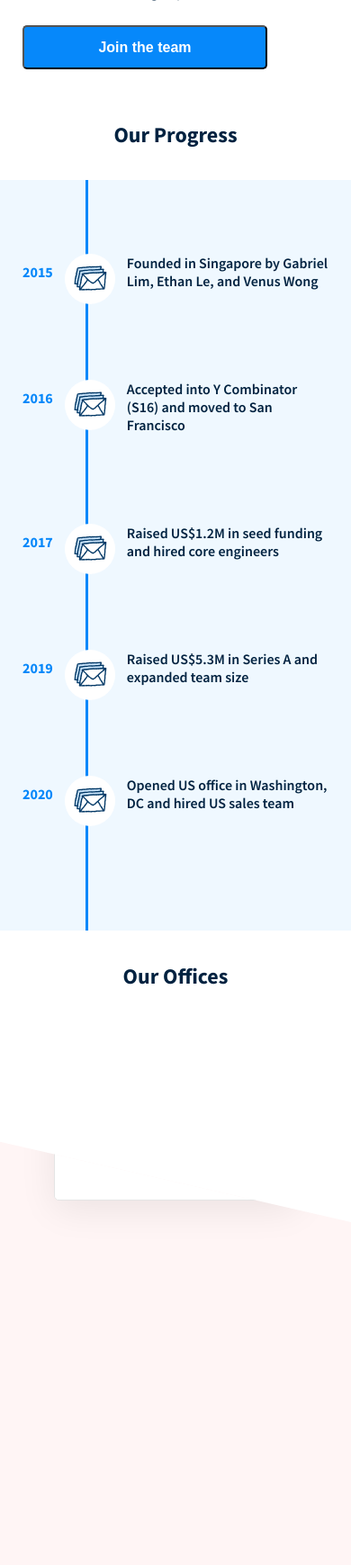
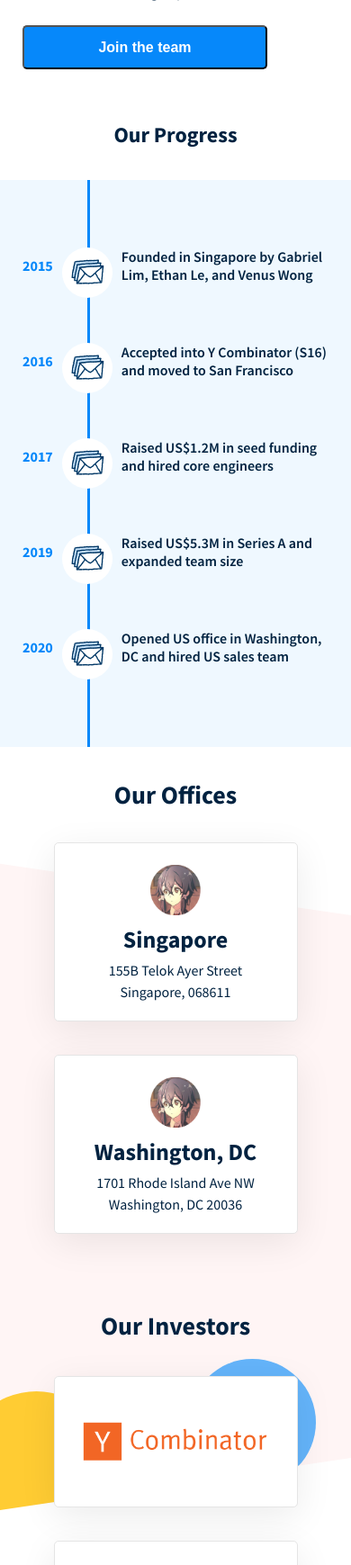
Before and after one commit to Sirenide/Saleswhale-WebTest, a PHP site: page / in a window 390 px wide. Shown: the part 1807-3546 px from the top of the page at 90% size. Before the commit the page ends 3172 px from the top, so only its background shows below. Run offline with PHP 8.4, Linux system fonts and the light colour scheme.

Commit message:
mobile layout near completion

```diff
--- a/css/main.css
+++ b/css/main.css
@@ -122,10 +122,6 @@
   margin: 0 0 22px;
 }
 
-.culture-button:hover {
-  background-color: #377DFF;
-}
-
 /* Timeline */
 
 .timeline-title {
@@ -136,7 +132,7 @@
 .timeline-list {
   min-width: 320px;
   background-color: #EFF8FF;
-  padding: 82px 25px;
+  padding: 75px 25px;
   position: relative;
 }
 
@@ -162,7 +158,7 @@
   height: 56px;
   border-radius: 100%;
   background-color: #FFFFFF;
-  margin: 0 13px;
+  margin: 0 10px;
   z-index: 1;
 }
 
@@ -173,7 +169,6 @@
 
 .timeline-description {
   font-weight: 600;
-  margin-bottom: 50px;
 }
 
 .progress-line {
@@ -182,7 +177,7 @@
   height: 100%;
   position: absolute;
   top: 0;
-  left: 95px;
+  left: 97px;
   z-index: 0;
 }
 
@@ -190,37 +185,223 @@
 
 .offices {
   display: flex;
+  height: 583px;
   width: 100%;
-  height: 100vh;
   align-items: center;
   justify-content: center;
 }
 
-.offices-clip {
+.offices-image {
+  width: 56px;
+  height: 56px;
+  margin: 10px 0 0;
+}
+
+.offices-bg {
   display: flex;
+  height: 583px;
   width: 100%;
-  height: 100%;
-  clip-path: polygon(0 18%, 100% 30%, 100% 100%, 0% 100%);
+  clip-path: polygon(0 5%, 100% 17%, 100% 100%, 0% 100%);
   background: #FFF5F5;
 }
 
-.card-container {
+.office-title {
+  margin: 35px 0;
+  font-size: 28px;
+  z-index: 2;
+}
+
+.offices-cards {
   display: flex;
+  flex-direction: column;
   width: 100%;
-  flex-direction: column;
   position: absolute;
   z-index: 1;
   align-items: center;
- }
+  margin: 100px 0 0;
+}
 
-.office-card {
+.card {
   display: flex;
+  flex-direction: column;
   width: 271px;
   height: 199px;
   background: #FFFFFF;
   border: 1px solid #E5E5E5;
   box-shadow: 0px 10px 40px rgba(0, 0, 0, 0.08);
   border-radius: 5px;
+  margin: 0 0 37px;
+  align-items: center;
+  justify-content: center;
+  text-align: center;
+}
+
+.card-title {
+  font-weight: 700;
+  font-size: 26px;
+  line-height: 34px;
+  margin: 10px 0 5px;
+}
+
+.card-text {
+  line-height: 24px;
+  font-size: 16px;
+  color: #002240;
+  margin: 0 0 5px;
+}
+
+/* Investors */
+
+.investors {
+  display: flex;
+  height: 863px;
+  width: 100%;
+  align-items: center;
+  justify-content: center;
+  position: relative;
+}
+
+.investors-bg {
+  display: flex;
+  height: 863px;
+  width: 100%;
+  clip-path: polygon(0 0, 100% 0, 100% 24%, 0 30.7%);
+  background: #FFF5F5;
+  z-index: 0;
+}
+
+.investors-title {
+  position: absolute;
+  top: 10px;
+  margin: 35px 0;
+  font-size: 28px;
+  line-height: 110%;
+  z-index: 2;
+}
+
+.investors-cards {
+  display: flex;
+  flex-direction: column;
+  width: 100%;
+  position: absolute;
+  z-index: 2;
+  align-items: center;
+  margin: 100px 0 0;
+}
+
+.inv-card {
+  height: 146px !important;
+}
+
+.circle-blue {
+  display: flex;
+  width: 141px;
+  height: 141px;
+  background-color: #64B4FA;
+  position: absolute;
+  border-radius: 100%;
+  top: 97px;
+  left: 210px;
+  z-index: 3;
+}
+
+.circle-yellow {
+  display: flex;
+  width: 171px;
+  height: 171px;
+  background-color: #FFCC33;
+  position: absolute;
+  border-radius: 100%;
+  top: 133px;
+  left: -45px;
+  z-index: 3;
+}
+
+.combination-tm {
+  width: 220px;
+  height: 62px;
+}
+
+.monkhill-tm {
+  width: 172px;
+  height: 86px;
+}
+
+.strive-tm {
+  width: 160px;
+  height: 39px;
+}
+
+.wavemaker-tm {
+  width: 187px;
+  height: 86px;
+}
+
+/* LE FUTURE! */
+
+.future {
+  display: flex;
+  height: 377px;
+  width: 100%;
+  align-items: center;
+  justify-content: center;
+  position: relative;
+}
+
+.future-bg {
+  display: flex;
+  height: 377px;
+  width: 100%;
+  clip-path: polygon(0 3%, 100% 14%, 100% 100%, 0 100%);
+  background: #329DFA;
+  z-index: 0;
+}
+
+.future-title {
+  position: absolute;
+  top: 10px;
+  margin: 80px 0;
+  font-size: 32px;
+  line-height: 40px;
+  font-weight: 700;
+  color: #FFFFFF;
+  z-index: 2;
+}
+
+.button-future {
+  display: flex;
+  text-decoration: none;
+  position: absolute;
+  align-items: center;
+  justify-content: center;
+  text-align: center;
+  font-size: 18px;
+  font-weight: 700;
+  line-height: 23px;
+  width: 272px;
+  height: 49px;
+}
+
+.button-demo {
+  color: #002240;
+  background: #FFFFFF;
+  border-radius: 5px;
+  box-shadow: 0px 5px 15px rgba(0, 0, 0, 0.3);
+}
+
+.button-cases {
+  top: 235px;
+  color: #FFFFFF;
+  background: #329DFA;
+  border: 1px solid #FFFFFF;
+  border-radius: 5px;
+}
+
+/* Footer */
+
+.footer-image {
+  width: 128px;
+  height: 22px;
 }
 
 /* Responsive */
@@ -260,4 +441,8 @@
   .menu {
     display: flex;
   }
+
+  .culture-button:hover {
+    background-color: #377DFF;
+  }
 }
--- a/index.html
+++ b/index.html
@@ -68,17 +68,17 @@
       <p class="culture-content">At Saleswhale, we encourage everyone to grow and innovate, while having fun in the process.</p>
       <ul>
         <li class="culture-item">
-          <img class="culture-image" src="assets/you_glasses 4.png">
+          <img class="culture-image" src="assets/you_glasses 4.png" alt="Mari actually best girl sorry">
           <p class="culture-head">Building for the future</p>
           <p class="culture-content">We always challenge the status quo and work hard innovating on a product that not only works, but changes the game for our users.</p>
         </li>
         <li class="culture-item">
-          <img class="culture-image" src="assets/you_glasses 4.png">
+          <img class="culture-image" src="assets/you_glasses 4.png" alt="Mari actually best girl sorry">
           <p class="culture-head">Promoting trust & transperancy</p>
           <p class="culture-content">We remain completely open, honest and transparent with everyone. This has allowed us to build strong relationships with each other.</p>
         </li>
         <li class="culture-item">
-          <img class="culture-image" src="assets/you_glasses 4.png">
+          <img class="culture-image" src="assets/you_glasses 4.png" alt="Mari actually best girl sorry">
           <p class="culture-head">Achieving our very best</p>
           <p class="culture-content">We believe the success of the company lies within our employees and we constantly challenge each other to learn and level up.</p>
         </li>
@@ -100,27 +100,27 @@
       <ul class="timeline-list flex-column">
         <li class="timeline-item">
           <span class="timeline-date">2015</span>
-          <div class="email-circle"><img class="email-icon" src="assets/mail.png"></div>
+          <div class="email-circle"><img class="email-icon" src="assets/mail.png" alt="Mail icon"></div>
           <p class="timeline-description">Founded in Singapore by Gabriel Lim, Ethan Le, and Venus Wong</p>
         </li>
         <li class="timeline-item">
           <span class="timeline-date">2016</span>
-          <div class="email-circle"><img class="email-icon" src="assets/mail.png"></div>
+          <div class="email-circle"><img class="email-icon" src="assets/mail.png" alt="Mail icon"></div>
           <p class="timeline-description">Accepted into Y Combinator (S16) and moved to San Francisco</p>
         </li>
         <li class="timeline-item">
           <span class="timeline-date">2017</span>
-          <div class="email-circle"><img class="email-icon" src="assets/mail.png"></div>
+          <div class="email-circle"><img class="email-icon" src="assets/mail.png" alt="Mail icon"></div>
           <p class="timeline-description">Raised US$1.2M in seed funding and hired core engineers</p>
         </li>
         <li class="timeline-item">
           <span class="timeline-date">2019</span>
-          <div class="email-circle"><img class="email-icon" src="assets/mail.png"></div>
+          <div class="email-circle"><img class="email-icon" src="assets/mail.png" alt="Mail icon"></div>
           <p class="timeline-description">Raised US$5.3M in Series A and expanded team size</p>
         </li>
         <li class="timeline-item">
           <span class="timeline-date">2020</span>
-          <div class="email-circle"><img class="email-icon" src="assets/mail.png"></div>
+          <div class="email-circle"><img class="email-icon" src="assets/mail.png" alt="Mail icon"></div>
           <p class="timeline-description">Opened US office in Washington, DC and hired US sales team</p>
         </li>
 
@@ -132,22 +132,138 @@
 <!-- OFFICES -->
 
     <section class="offices flex-column">
-      <h2 class="timeline-title">Our Offices</h2>
-        <div class="offices-clip">
-          <div class="card-container">
-            <div class="office-card">
-              <img src="" alt="">
-              <h3>Singapore</h3>
-              <p>155B Telok Ayer Street Singapore, 068611</p>
-            </div>
-          </div>
+
+      <h2 class="office-title">Our Offices</h2>
+
+      <div class="offices-bg"></div>
+
+      <div class="offices-cards">
+        <div class="card">
+          <img class="offices-image" src="assets/sinon 7.png" alt="Sinon best girl">
+          <h3 class="card-title">Singapore</h3>
+          <p class="card-text">155B Telok Ayer Street<br>Singapore, 068611</p>
         </div>
+
+        <div class="card">
+          <img class="offices-image" src="assets/sinon 7.png" alt="Sinon best girl">
+          <h3 class="card-title">Washington, DC</h3>
+          <p class="card-text">1701 Rhode Island Ave NW<br>Washington, DC 20036</p>
+        </div>
+      </div>
+    </section>
+
+<!-- INVESTORS -->
+
+    <section class="investors flex-column">
+
+      <div class="investors-bg">
+        <div class="circle-blue"></div>
+        <div class="circle-yellow"></div>
+      </div>
+
+      <h2 class="investors-title">Our Investors</h2>
+
+      <div class="investors-cards">
+        <div class="card inv-card">
+          <img class="combination-tm " src="assets/YC logo 2.png" alt="Y Combinator logo">
+        </div>
+
+        <div class="card inv-card">
+          <img class="monkhill-tm " src="assets/MHV-logo 2.svg" alt="Monk's Hill Ventures logo">
+        </div>
+
+        <div class="card inv-card">
+          <img class="strive-tm " src="assets/STRIVE_logo 2.svg" alt="Strive logo">
+        </div>
+
+        <div class="card inv-card">
+          <img class="wavemaker-tm" src="assets/wavemaker-350 2.svg" alt="Wavemaker logo">
+        </div>
+      </div>
+
+    </section>
+
+<!-- DA FUTURE -->
+
+    <section class="future flex-column">
+      <div class="future-bg"></div>
+
+      <h2 class="future-title">See the Future</h2>
+
+      <a href="#" class="button-future button-demo">Get a Demo</a>
+      <a href="#" class="button-future button-cases">Read use cases</a>
+
     </section>
 
   </main>
 
   <footer>
 
+<!-- DA FOOTER -->
+
+    <section class="flex-column">
+
+      <img class="footer-image" src="assets/sw-logo.svg" alt="Salewhale logo">
+      <h4>Why Saleswhale</h4>
+
+      <ul>
+        <li>Collaborative Intelligence</li>
+        <li>AI Assistant Capabilities</li>
+        <li>Customer Stories</li>
+        <li>Use Case - Technology</li>
+        <li>Use Case - Education</li>
+        <li>Use Case - Events</li>
+      </ul>
+
+      <h4>Product</h4>
+
+      <ul>
+        <li>AI Conversations</li>
+        <li>Lead Enrichment</li>
+        <li>Deal Intelligence</li>
+        <li>Workflow Integration</li>
+      </ul>
+
+      <h4>Company</h4>
+
+      <ul>
+        <li>About Us</li>
+        <li>Blog</li>
+        <li>Resources</li>
+        <li>Careers</li>
+        <li>Help Centre</li>
+      </ul>
+
+      <h4>contact</h4>>
+
+      <ul>
+        <li>hello@saleswhale.com</li>
+      </ul>
+
+      <h4>US Office</h4>
+      <ul>
+        <li>1701 Rhode Island Ave NW Washington, DC 20036</li>
+      </ul>
+
+      <h4>Singapore Office</h4>
+      <ul>
+        <li>155B Telok Ayer Street Singapore, 068611</li>
+      </ul>
+
+      <div>
+        <img src="assets/fb.svg">
+        <img src="assets/twitter.svg">
+        <img src="assets/linkedin.svg">
+      </div>
+
+      <h4>Privacy</h4>
+      <h4>Terms</h4>
+
+      <p>© 2020 Saleswhale, Inc. All rights reserved.</p>
+
+      <img src="assets/footer-01.svg">
+    </section>
+
   </footer>
 
   </body>
```
Also changed, not shown: README.md.
